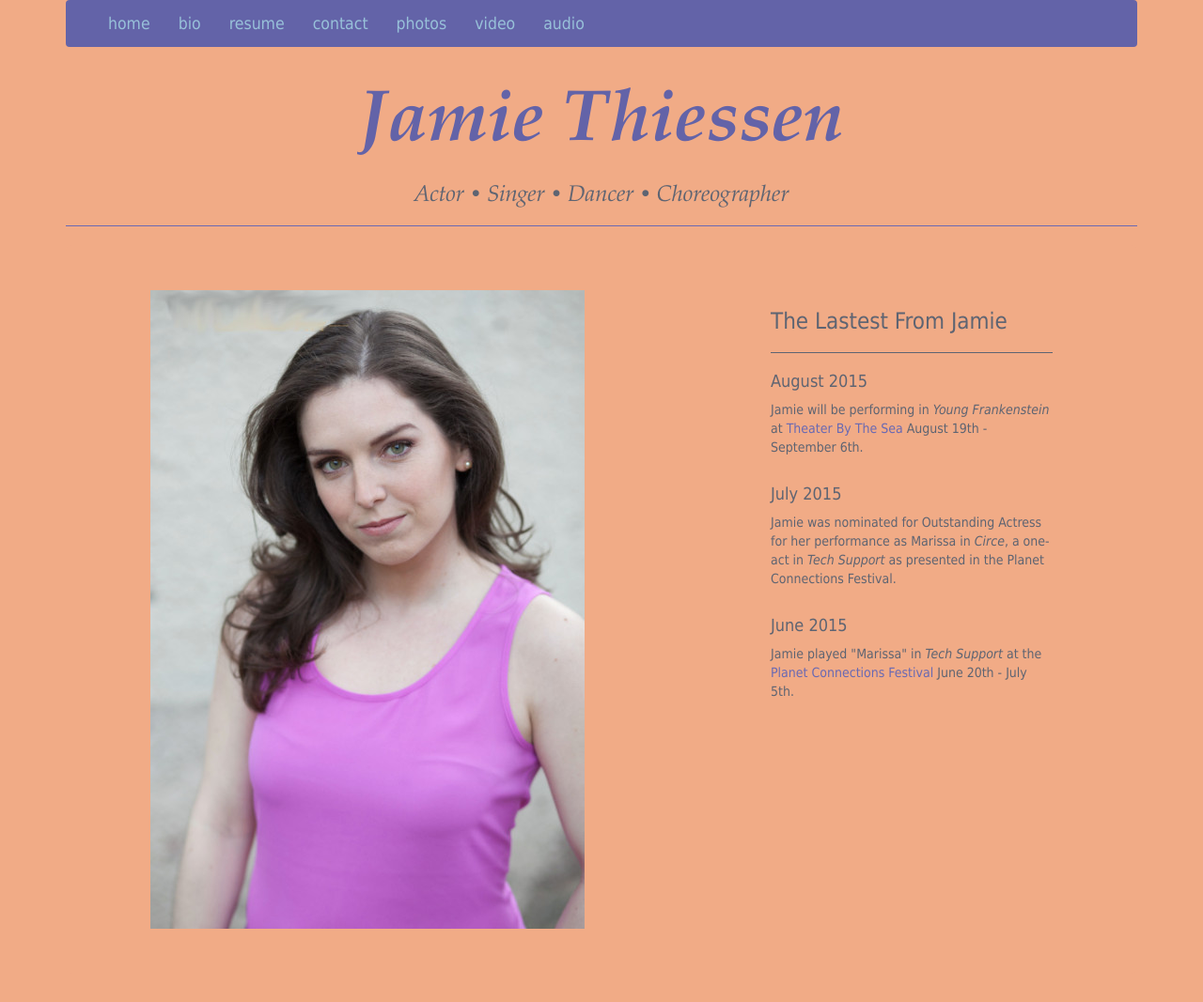
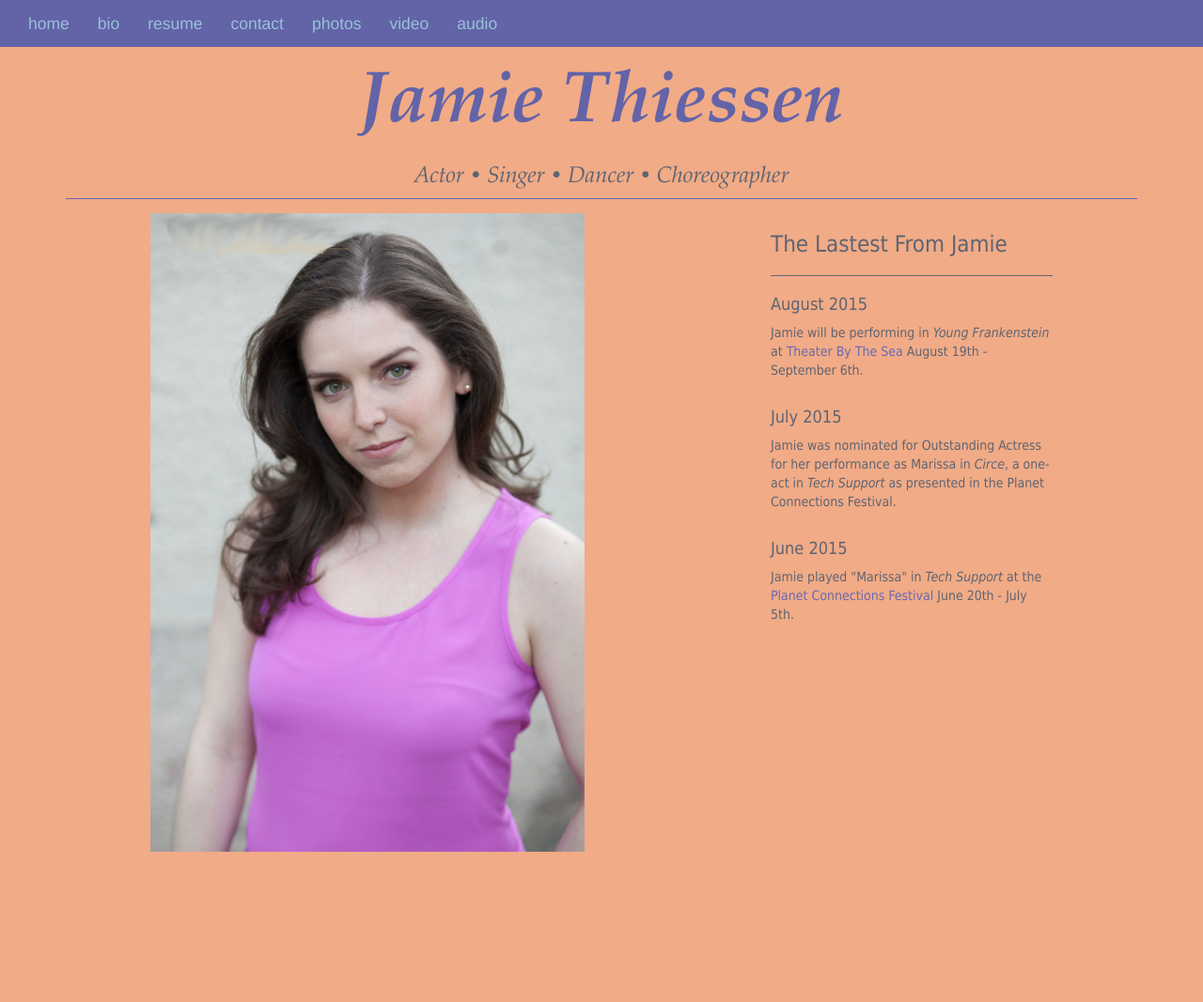
Before and after one commit to jonalf/jamie_site, a Flask app: page / in a window 1280 px wide. Shown: the whole page at 94% size. After the commit the page ends 907 px from the top, so only its background shows below. Run offline with Flask 2, Linux system fonts and the light colour scheme; some libraries are stand-ins or nearby versions.

Commit message:
style change. tightened headers, navbar full width

```diff
--- a/new-site/static/bootstrap-mods.css
+++ b/new-site/static/bootstrap-mods.css
@@ -19,6 +19,7 @@
 
 .jumbotron {
     background-color: #F1AB86;
+    padding-top: 5px;
 }
 
 .container {
@@ -46,12 +47,19 @@
 }
 */
 
+.page-header {
+    margin-top: 10px;
+    margin-bottom: 10px;
+    padding-bottom: 0px;
+}
+
 /*==========================
   NAVBAR STYLES
 ==========================*/
 .navbar {
     background-color: #6363A8;
     border: 0px;
+    margin-bottom: 0px;
 }
 
 /*
--- a/new-site/templates/base.html
+++ b/new-site/templates/base.html
@@ -12,8 +12,8 @@
 </head>
 
 <body>
-  <div class="container">
-    <nav class="navbar navbar-default">
+
+      <nav class="navbar navbar-default navbar-static-top">
       <div class="container-fluid">
 	<!-- Brand and toggle get grouped for better mobile display -->
 	<div class="navbar-header">
@@ -49,6 +49,8 @@
       </div><!-- /.container-fluid -->
     </nav>
 
+  <div class="container">
+
     <div class="page-header"><center>
       <h1><b>Jamie Thiessen</b></h1>
       <h3>Actor &#8226 Singer &#8226 Dancer &#8226 Choreographer</h3>
```
